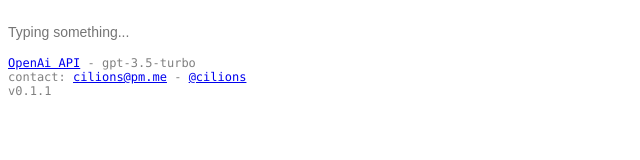
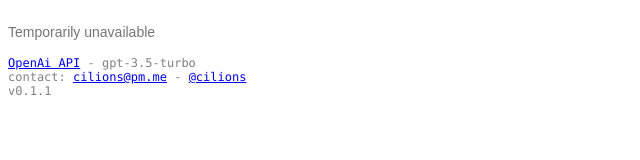
Before and after one commit to Cilions/clgpt-ai, a Next.js app: page / in a window 1280 px wide. Shown: the top 160 px of the page, without its empty margins (0-640 px from the left). Built offline with nearby package versions, Linux system fonts and the light colour scheme; a web font is replaced by a local one.

Commit message:
Temporarily unavailable

```diff
--- a/app/page.tsx
+++ b/app/page.tsx
@@ -23,8 +23,9 @@ export default function Chat() {
         <input
           className={styles.input}
           value={input}
-          placeholder="Typing something..."
+          placeholder="Temporarily unavailable"
           onChange={handleInputChange}
+          disabled
         />
       </form>
       <div style={{ marginTop: '1rem' }}>
```
